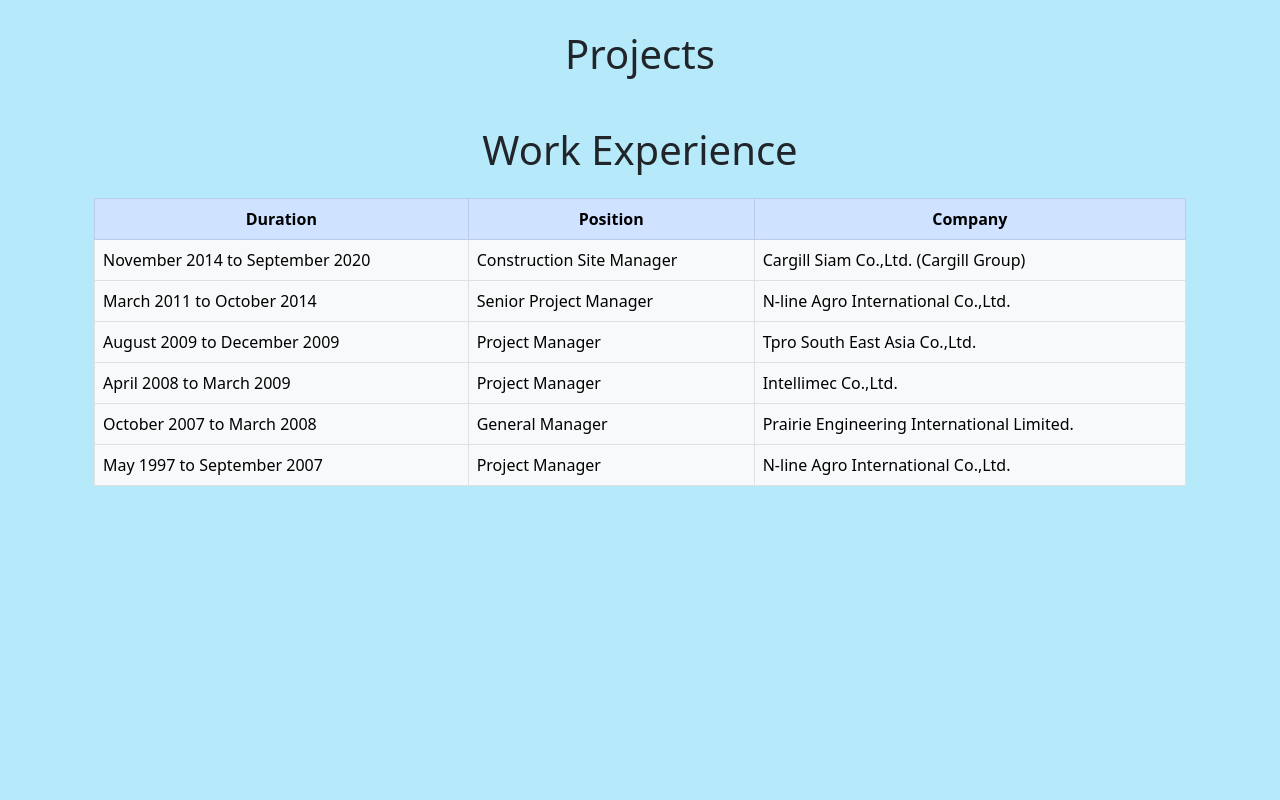
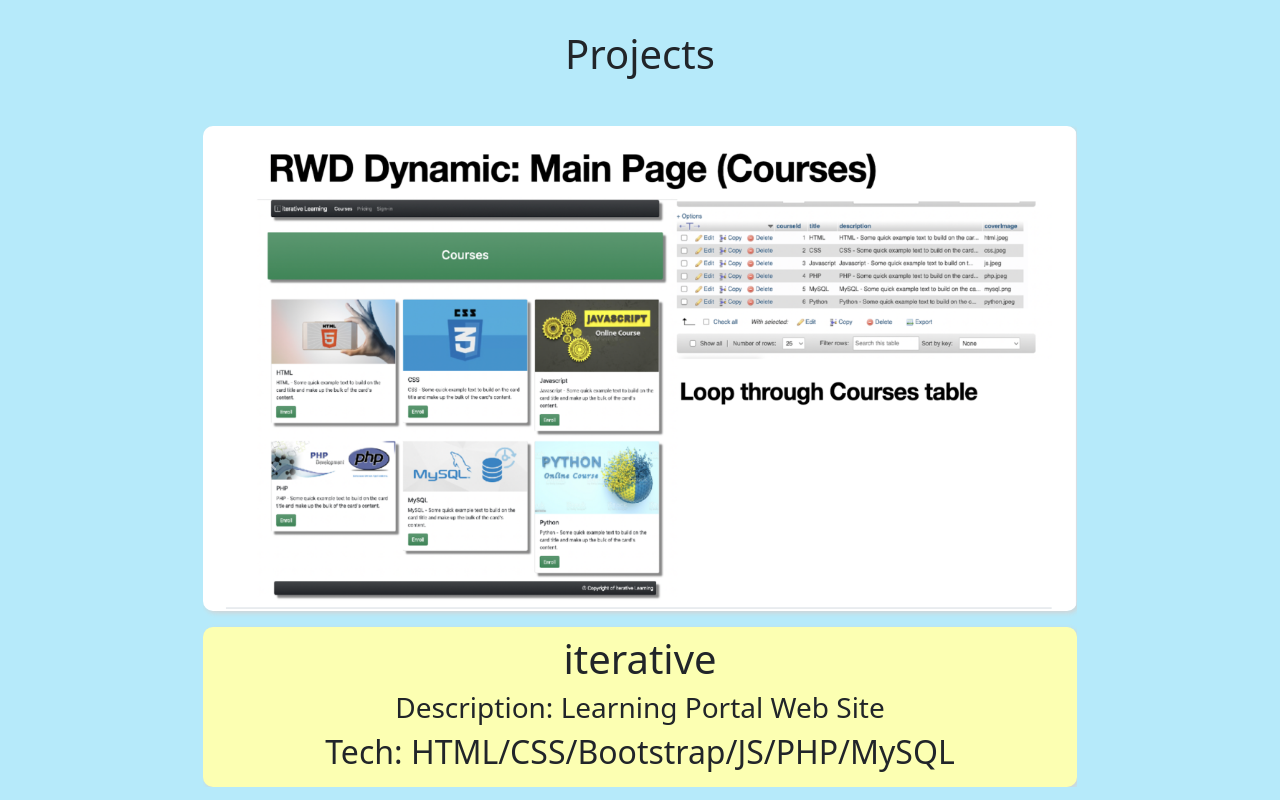
Before and after one commit to superkookai/weerawut-portfolio, a React (Vite) app: page / in a window 1280 px wide. Shown: the part 2140-2940 px from the top of the page. Before the commit the page ends 2642 px from the top, so only its background shows below. Built offline with nearby package versions, Linux system fonts and the light colour scheme.

Commit message:
Finished Adding Projects and fixed NavBar

```diff
--- a/src/components/Education.jsx
+++ b/src/components/Education.jsx
@@ -21,7 +21,7 @@
 
 function Education(){
     return (
-        <div className="container mt-5 text-center">
+        <div className="container mt-5 text-center" id="education">
         <h1>Education</h1>
         <table className="table table-bordered table-hover mt-4">
             <thead className="table-primary">
--- a/src/components/Experience.jsx
+++ b/src/components/Experience.jsx
@@ -39,7 +39,7 @@
 
 function Experience(){
     return (
-        <div className="container mt-5 text-center">
+        <div className="container mt-5 text-center" id="experiences">
         <h1>Work Experience</h1>
         <table className="table table-bordered table-hover mt-4">
             <thead className="table-primary">
--- a/src/components/NavBar.jsx
+++ b/src/components/NavBar.jsx
@@ -5,19 +5,19 @@
         <header className="d-flex justify-content-center py-3 backgroundClass rounded-3">
           <ul className="nav nav-pills">
             <li className="nav-item">
-              <a href="#" className="nav-link text-dark">Profile</a>
+              <a href="#profile" className="nav-link text-dark">Profile</a>
             </li>
             <li className="nav-item">
-                <a href="#" className="nav-link text-dark">Education</a>
+                <a href="#education" className="nav-link text-dark">Education</a>
             </li>
             <li className="nav-item">
-              <a href="#" className="nav-link text-dark">Skills</a>
+              <a href="#skills" className="nav-link text-dark">Skills</a>
             </li>
             <li className="nav-item">
-              <a href="#" className="nav-link text-dark">Projects</a>
+              <a href="#projects" className="nav-link text-dark">Projects</a>
             </li>
             <li className="nav-item">
-              <a href="#" className="nav-link text-dark">Work Experiences</a>
+              <a href="#experiences" className="nav-link text-dark">Work Experiences</a>
             </li>
           </ul>
       </header>
--- a/src/components/Profile.jsx
+++ b/src/components/Profile.jsx
@@ -3,7 +3,7 @@
 
 function Profile(){
     return (
-        <div className='text-center'>
+        <div className='text-center' id="profile">
             <img src={kai} alt="Unable to load profile" className='my-4 profile-img'/>
             <div className='backgroundContent p-4 rounded-3'>
                 <h1>Mr. Weerawut Chaiyasomboon</h1>
--- a/src/components/Projects.jsx
+++ b/src/components/Projects.jsx
@@ -3,6 +3,8 @@
 import westudy_ios from '../assets/westudy_ios.png';
 import rest_product from '../assets/rest_product.png';
 import fibook from '../assets/fitbook.png';
+
+import styles from './Projects.module.css';
 
 const projects = [
     {id: 1, title: "iterative", description: "Learning Portal Web Site", image: iterative, tech:"HTML/CSS/Bootstrap/JS/PHP/MySQL"},
@@ -14,8 +16,60 @@
 
 function Projects(){
     return (
-        <div className="container mt-5 text-center">
+        <div className="container mt-5 text-center" id="projects">
             <h1>Projects</h1>
+            <div id="carouselExampleAutoplaying" className={`carousel slide mt-5 ${styles.carouselLayout}`} data-bs-ride="carousel">
+                <div className="carousel-inner">
+                    <div className="carousel-item active">
+                        <img src={projects[0].image} className={`d-block w-100 ${styles.projectImage}`} alt="project" />
+                        <div className={`w-100 mt-3 py-2 ${styles.projectContent}`}>
+                            <h1 className="">{projects[0].title}</h1>
+                            <h3>Description: {projects[0].description}</h3>
+                            <h2>Tech: {projects[0].tech}</h2>
+                        </div>
+                    </div>
+                    <div className="carousel-item">
+                        <img src={projects[1].image} className={`d-block w-100 ${styles.projectImage}`} alt="project" />
+                        <div className={`w-100 mt-3 py-2 ${styles.projectContent}`}>
+                            <h1 className="">{projects[1].title}</h1>
+                            <h3>Description: {projects[1].description}</h3>
+                            <h2>Tech: {projects[1].tech}</h2>
+                        </div>
+                    </div>
+                    <div className="carousel-item">
+                        <img src={projects[2].image} className={`d-block w-100 ${styles.projectImage}`} alt="project" />
+                        <div className={`w-100 mt-3 py-2 ${styles.projectContent}`}>
+                            <h1 className="">{projects[2].title}</h1>
+                            <h3>Description: {projects[2].description}</h3>
+                            <h2>Tech: {projects[2].tech}</h2>
+                        </div>
+                    </div>
+                    <div className="carousel-item">
+                        <img src={projects[3].image} className={`d-block w-100 ${styles.projectImage}`} alt="project" />
+                        <div className={`w-100 mt-3 py-2 ${styles.projectContent}`}>
+                            <h1 className="">{projects[3].title}</h1>
+                            <h3>Description: {projects[3].description}</h3>
+                            <h2>Tech: {projects[3].tech}</h2>
+                        </div>
+                    </div>
+                    <div className="carousel-item">
+                        <img src={projects[4].image} className={`d-block w-100 ${styles.projectImage}`} alt="project" />
+                        <div className={`w-100 mt-3 py-2 ${styles.projectContent}`}>
+                            <h1 className="">{projects[4].title}</h1>
+                            <h3>Description: {projects[4].description}</h3>
+                            <h2>Tech: {projects[4].tech}</h2>
+                        </div>
+                    </div>
+                </div>
+                <button className="carousel-control-prev" type="button" data-bs-target="#carouselExampleAutoplaying" data-bs-slide="prev">
+                    <span className="carousel-control-prev-icon" aria-hidden="true"></span>
+                    <span className="visually-hidden">Previous</span>
+                </button>
+                <button className="carousel-control-next" type="button" data-bs-target="#carouselExampleAutoplaying" data-bs-slide="next">
+                    <span className="carousel-control-next-icon" aria-hidden="true"></span>
+                    <span className="visually-hidden">Next</span>
+                </button>
+            </div>
         </div>
     )
 }
--- /dev/null
+++ b/src/components/Projects.module.css
@@ -0,0 +1,15 @@
+.carouselLayout{
+    width: 80%;
+    margin-left: 10%;
+}
+
+.projectImage{
+    box-shadow: 2px 2px 5px lightgray;
+    border-radius: 10px;
+}
+
+.projectContent{
+    background-color: #FCFFB2;
+    box-shadow: 2px 2px 5px lightgray;
+    border-radius: 10px;
+}
--- a/src/components/Skill.jsx
+++ b/src/components/Skill.jsx
@@ -35,7 +35,7 @@
 function Skill(){
     return (
         <>
-            <h1 className='text-center mt-5'>Skills</h1>
+            <h1 className='text-center mt-5' id="skills">Skills</h1>
             <div className="container mt-3 text-center d-flex justify-content-center flex-wrap">
             {
                 skills.map(skill => {
```
